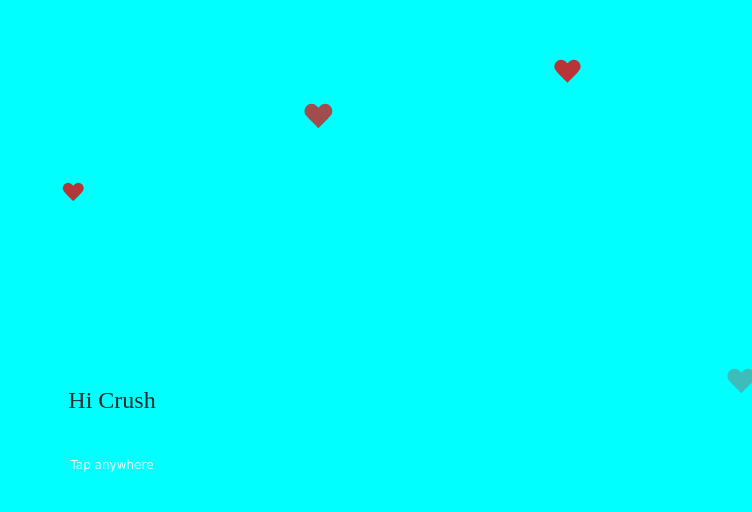
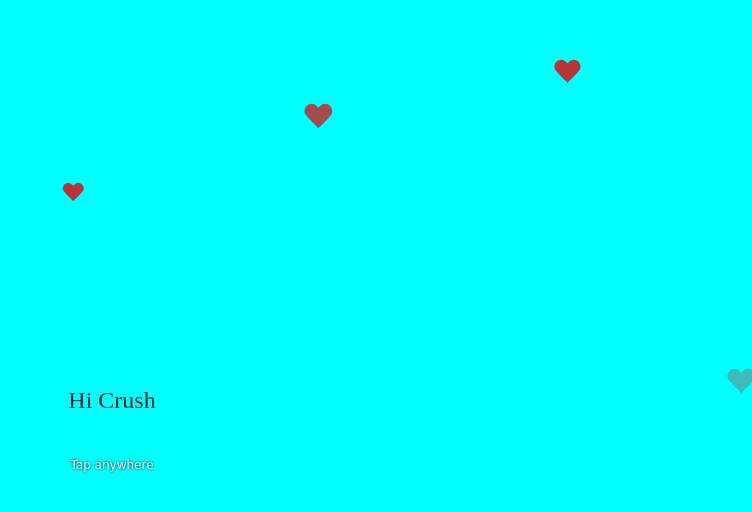
Before and after one commit to chiiinoarc/chiiinoarc.github.io, a plain HTML site: page index.html in a window 1280 px wide. Both pictures are taken after a click on the element 640 px from the left and 400 px from the top of the page. Shown: the whole page, without its empty margins (528-1280 px from the left). Drawn offline with Linux system fonts and the light colour scheme; a web font is replaced by a local one.

Commit message:
Add files via upload
updated again.

```diff
--- a/phone.css
+++ b/phone.css
@@ -211,9 +211,10 @@
 	small{
 		font-size: 12px;
 		font-family: cursive;
-		color: white;
+		color: rgb(255, 255, 255);
 		animation: blink 1s linear infinite;
         margin-top: 64px;
+        text-shadow: 0px 0px 3px black;
 	}
 @keyframes blink{
 0%{opacity: 0;}
```
